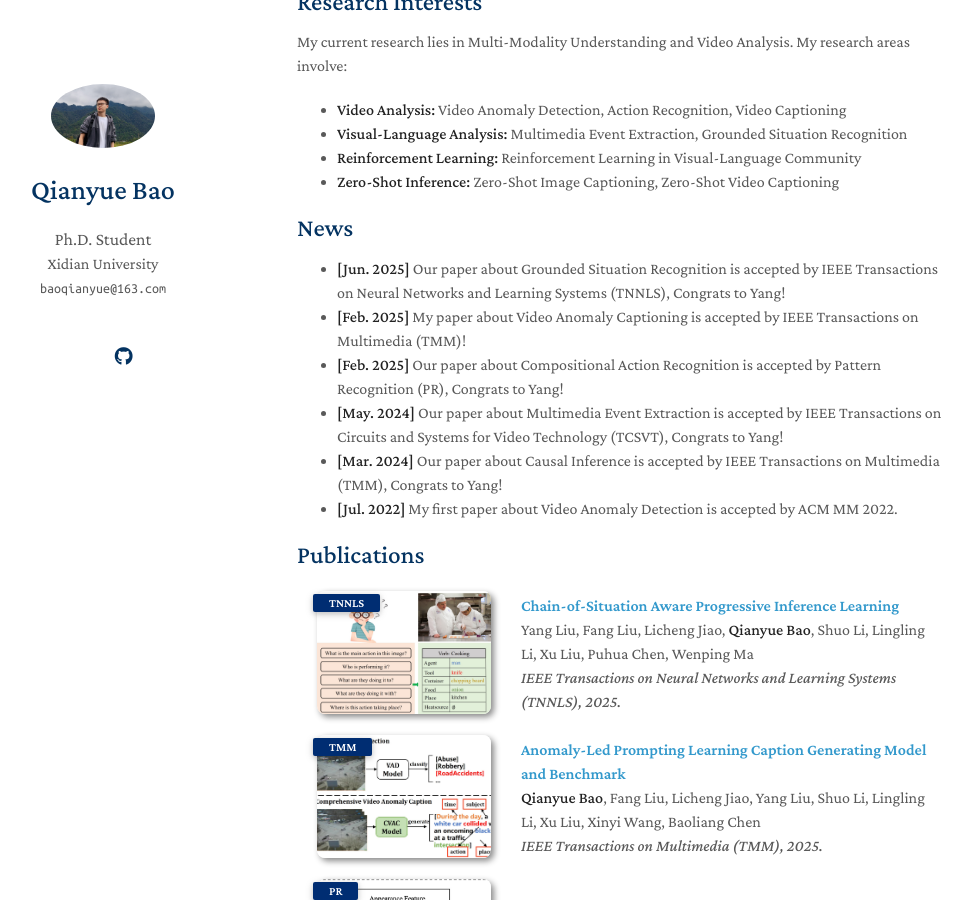
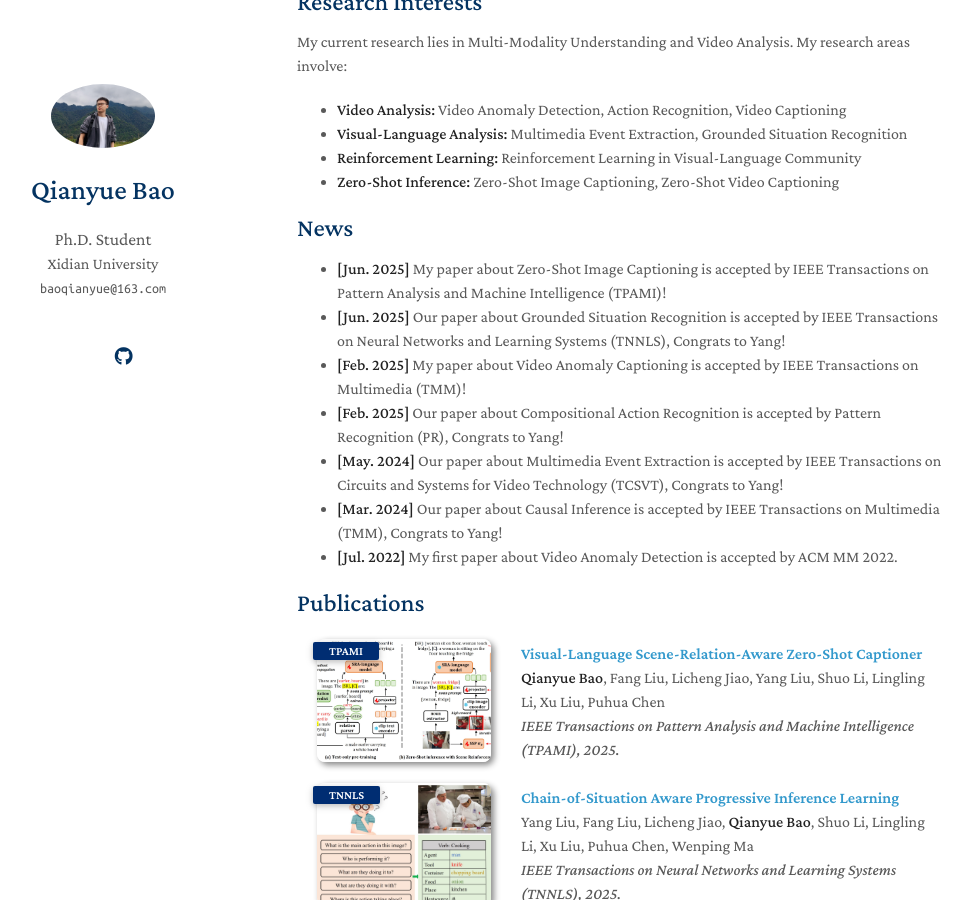
Before and after one commit to baoqianyue/baoqianyue.github.io, a Jekyll site: the page built from index.md, in a window 1280 px wide and 900 px high, scrolled down 213 px. Shown: the whole window, without its empty margins (173-1145 px from the left). Built offline with Jekyll 4.4.1, drawn with Linux system fonts in a browser that asks for light colours; nearby versions of some CDN libraries; a style sheet for code colours, icons or effects is not loaded; our own code applies the rules of GitHub Pages for plain Markdown files; some of the changed text lies outside the part shown.

Commit message:
update tpami25

```diff
--- a/_includes/publications.md
+++ b/_includes/publications.md
@@ -8,12 +8,32 @@
 <div class="pub-row">
 
   <div class="col-sm-3 abbr" style="position: relative;padding-right: 15px;padding-left: 15px;">
+    <img src="assets/img/TPAMI25_SRACap.jpg" class="teaser img-fluid z-depth-1">
+    <abbr class="badge">TPAMI</abbr>
+  </div>
+
+  <div class="col-sm-9" style="position: relative;padding-right: 15px;padding-left: 20px;">
+    <div class="title"><a href="">Visual-Language Scene-Relation-Aware Zero-Shot Captioner</a></div>
+    <div class="author"><strong>Qianyue Bao</strong>, Fang Liu, Licheng Jiao, Yang Liu, Shuo Li, Lingling Li, Xu Liu, Puhua Chen</div>
+    <div class="periodical"><em>IEEE Transactions on Pattern Analysis and Machine Intelligence (TPAMI), 2025.</em></div>
+    <div class="links">
+      <!-- <a href="https://arxiv.org/pdf/2403.03715.pdf" class="btn btn-sm z-depth-0" role="button" target="_blank" style="font-size:12px;">PDF</a> -->
+      <!-- <a href="https://github.com/baoqianyue/SRACap" class="btn btn-sm z-depth-0" role="button" target="_blank" style="font-size:12px;">Code</a> -->
+    </div>
+  </div>
+</div>
+</li>
+
+<li>
+<div class="pub-row">
+
+  <div class="col-sm-3 abbr" style="position: relative;padding-right: 15px;padding-left: 15px;">
     <img src="assets/img/TNNLS25_CoS.jpg" class="teaser img-fluid z-depth-1">
     <abbr class="badge">TNNLS</abbr>
   </div>
 
   <div class="col-sm-9" style="position: relative;padding-right: 15px;padding-left: 20px;">
-    <div class="title"><a href="">Chain-of-Situation Aware Progressive Inference Learning</a></div>
+    <div class="title"><a href="https://ieeexplore.ieee.org/abstract/document/11031239">Chain-of-Situation Aware Progressive Inference Learning</a></div>
     <div class="author">Yang Liu, Fang Liu, Licheng Jiao, <strong>Qianyue Bao</strong>, Shuo Li, Lingling Li, Xu Liu, Puhua Chen, Wenping Ma</div>
     <div class="periodical"><em>IEEE Transactions on Neural Networks and Learning Systems (TNNLS), 2025.</em></div>
     <div class="links">
--- a/index.md
+++ b/index.md
@@ -18,6 +18,7 @@ My current research lies in Multi-Modality Understanding and Video Analysis. My
 
 ## News
 
+- **[Jun. 2025]** My paper about Zero-Shot Image Captioning is accepted by IEEE Transactions on Pattern Analysis and Machine Intelligence (TPAMI)!
 - **[Jun. 2025]** Our paper about Grounded Situation Recognition is accepted by IEEE Transactions on Neural Networks and Learning Systems (TNNLS), Congrats to Yang!
 - **[Feb. 2025]** My paper about Video Anomaly Captioning is accepted by IEEE Transactions on Multimedia (TMM)!
 - **[Feb. 2025]** Our paper about Compositional Action Recognition is accepted by Pattern Recognition (PR), Congrats to Yang!
```
Also changed, not shown: _includes/services.md (+1 -0 lines), assets/img/TPAMI25_SRACap.jpg (added).
